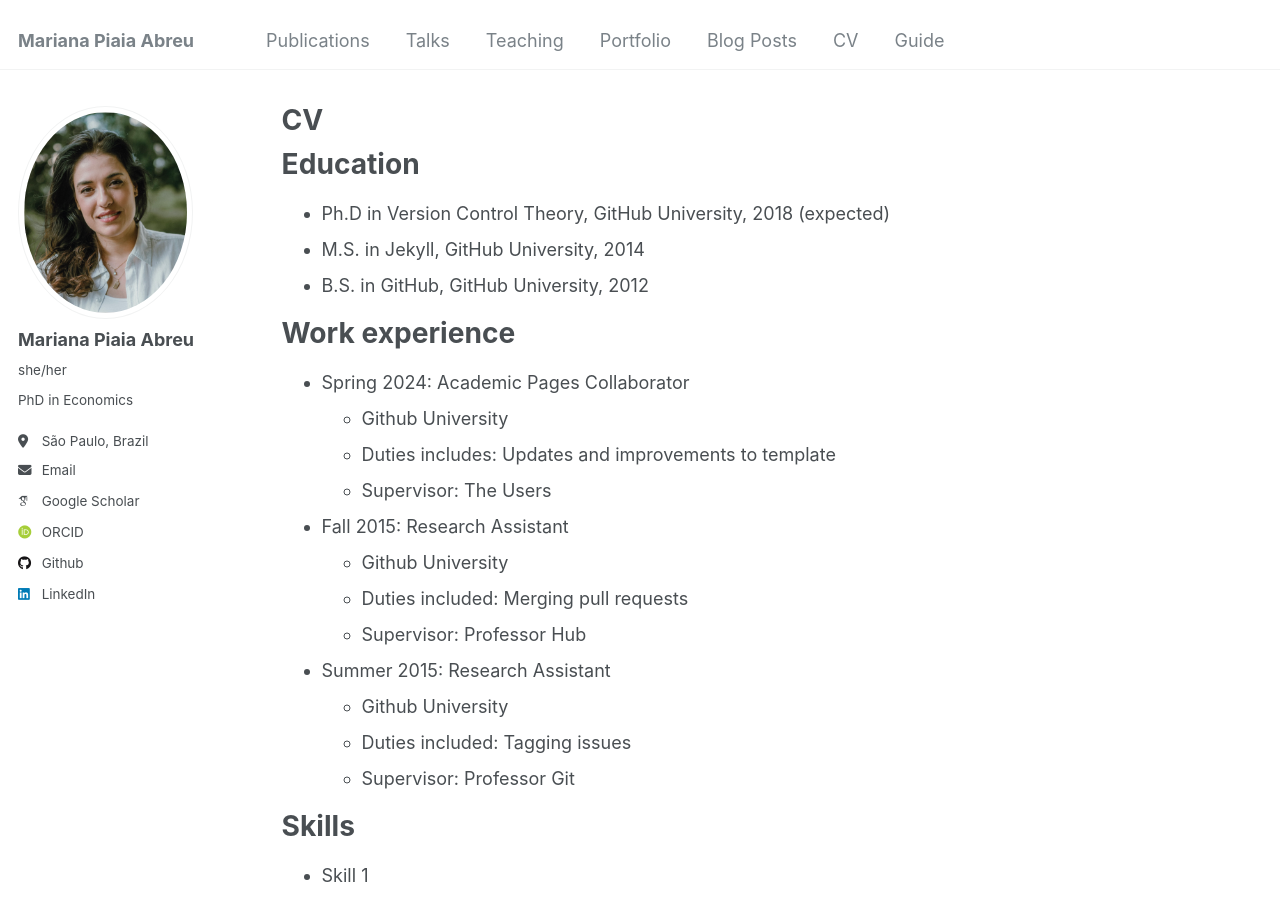
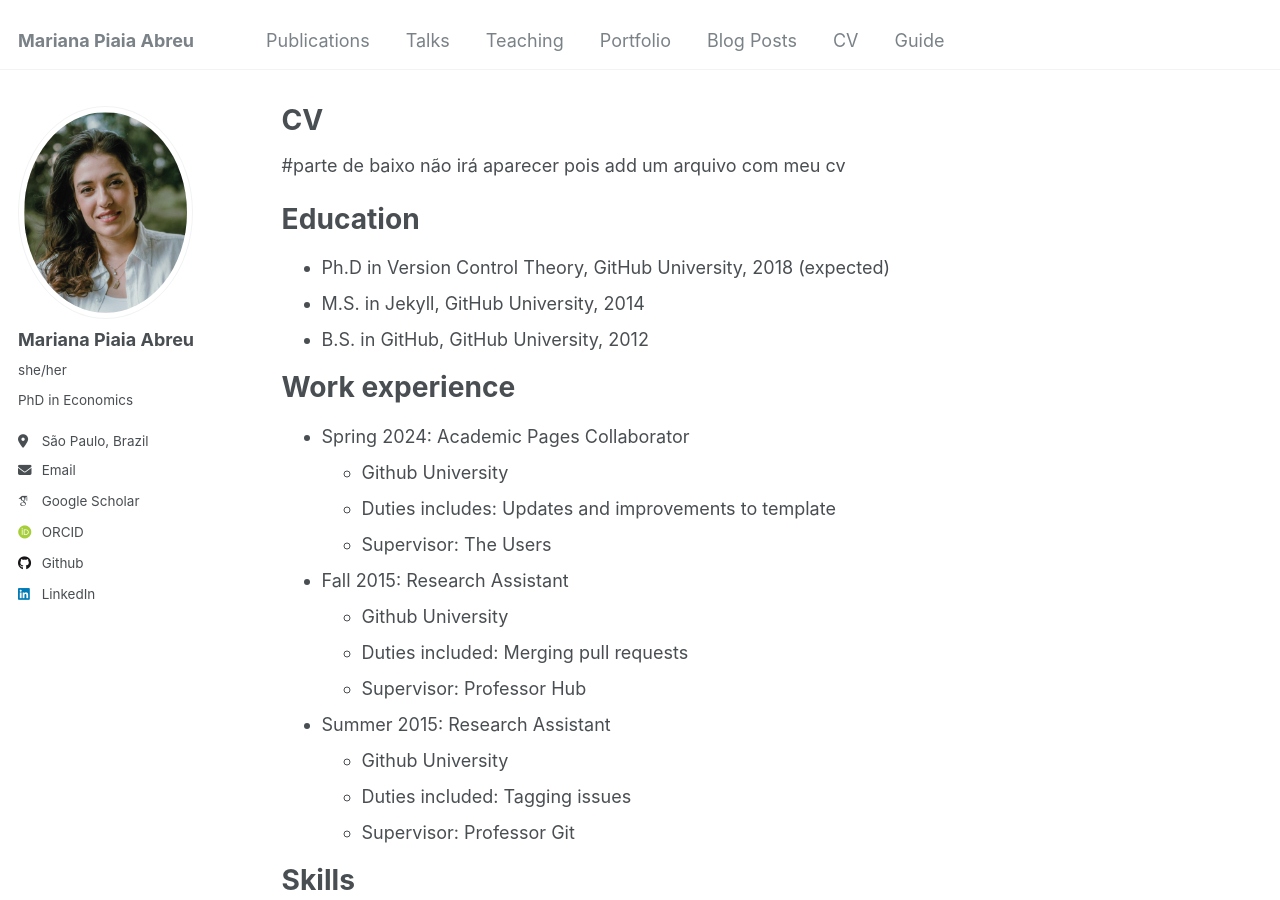
Before and after one commit to piaiaabreu/piaiaabreu.github.io, a Jekyll site: the page built from _pages/cv.md, in a window 1280 px wide and 900 px high. Built offline with Jekyll 4.4.1, drawn with Linux system fonts in a browser that asks for light colours; some web fonts are replaced.

Commit message:
Update cv.md

```diff
--- a/_pages/cv.md
+++ b/_pages/cv.md
@@ -6,6 +6,7 @@ author_profile: true
 redirect_from:
   - /resume
 ---
+#parte de baixo não irá aparecer pois add um arquivo com meu cv
 
 {% include base_path %}
 
```
